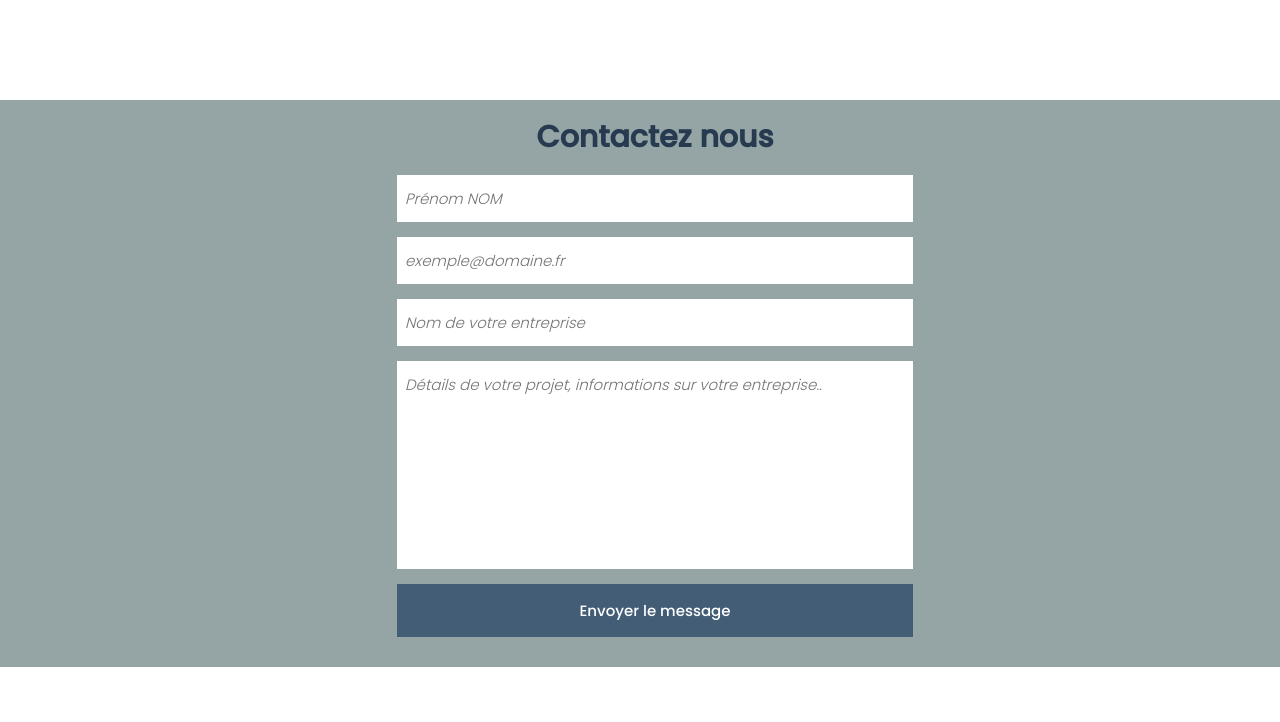
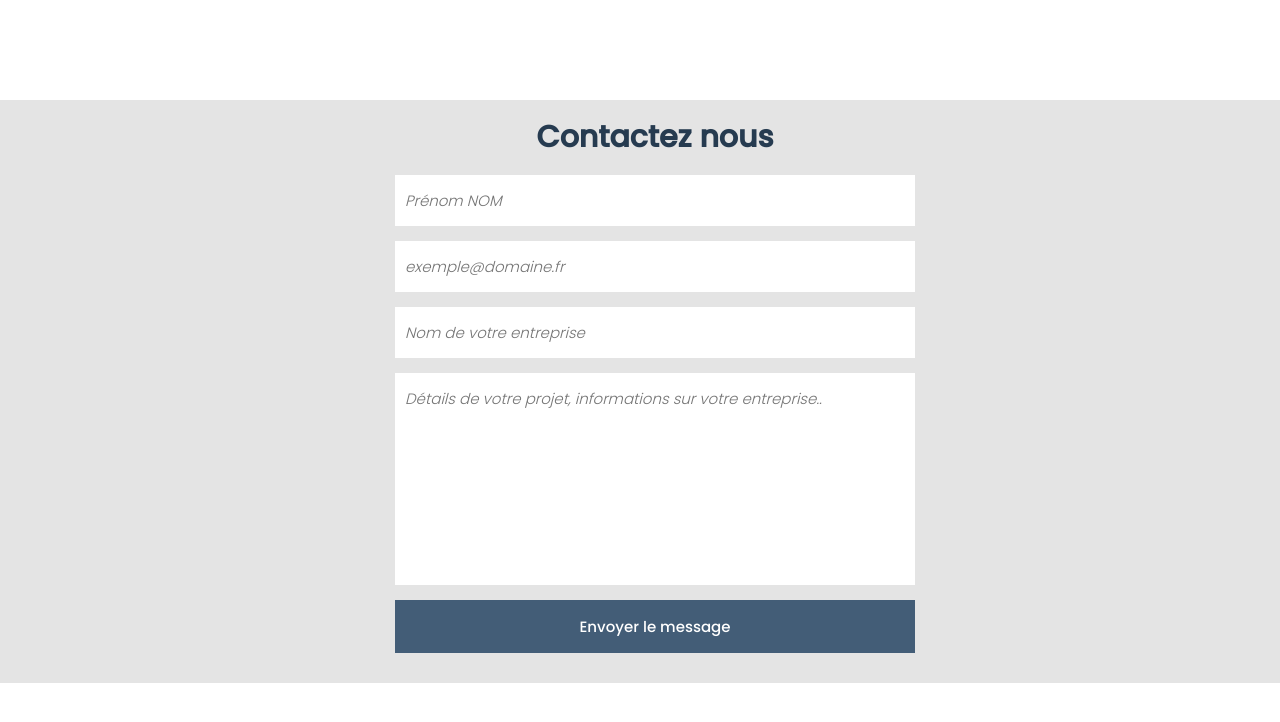
Before and after one commit to CheeseParty/NoobWeb, a PHP site: page /contact.php in a window 1280 px wide. Shown: the top 722 px of the page. Run offline with PHP 8.4, Linux system fonts and the light colour scheme.

Commit message:
Edit form contact

```diff
--- a/css/contact.css
+++ b/css/contact.css
@@ -1,7 +1,7 @@
 #contactsection {
     margin:100px auto;
     width:100%;
-    background:#95a5a6; /* Background de la div à définir */
+    background:#E4E4E4; /* Background de la div à définir */
     font-size:15px;
     padding:15px;
     font-family:Poppins;
@@ -12,18 +12,15 @@
     margin:15px auto 0 auto;
     width:500px;
     padding:12px 8px;
-    border:none;
+    border:2px solid #fff;
    font-weight:300;
     resize:none;
+    outline:none;
+    transition:border 0.3s ease;
 }
 
 .textboxform:focus{
-    -moz-box-shadow: 2px 2px 20px 0px #cfcfcf;
-    -webkit-box-shadow: 2px 2px 20px 0px #cfcfcf;
-    -o-box-shadow: 2px 2px 20px 0px #cfcfcf;
-    box-shadow: 2px 2px 20px 0px #cfcfcf;
-    filter:progid:DXImageTransform.Microsoft.Shadow(color=#cfcfcf, Direction=134, Strength=20);
-    outline:none;
+    border:2px solid #394F65;
 }
 
 #contactsection form h1 {
@@ -34,7 +31,7 @@
 }
 
 .contactformbtn {
-    width:516px;
+    width:520px;
     display:block;
     margin:15px auto;
     padding:15px 10px;
```
